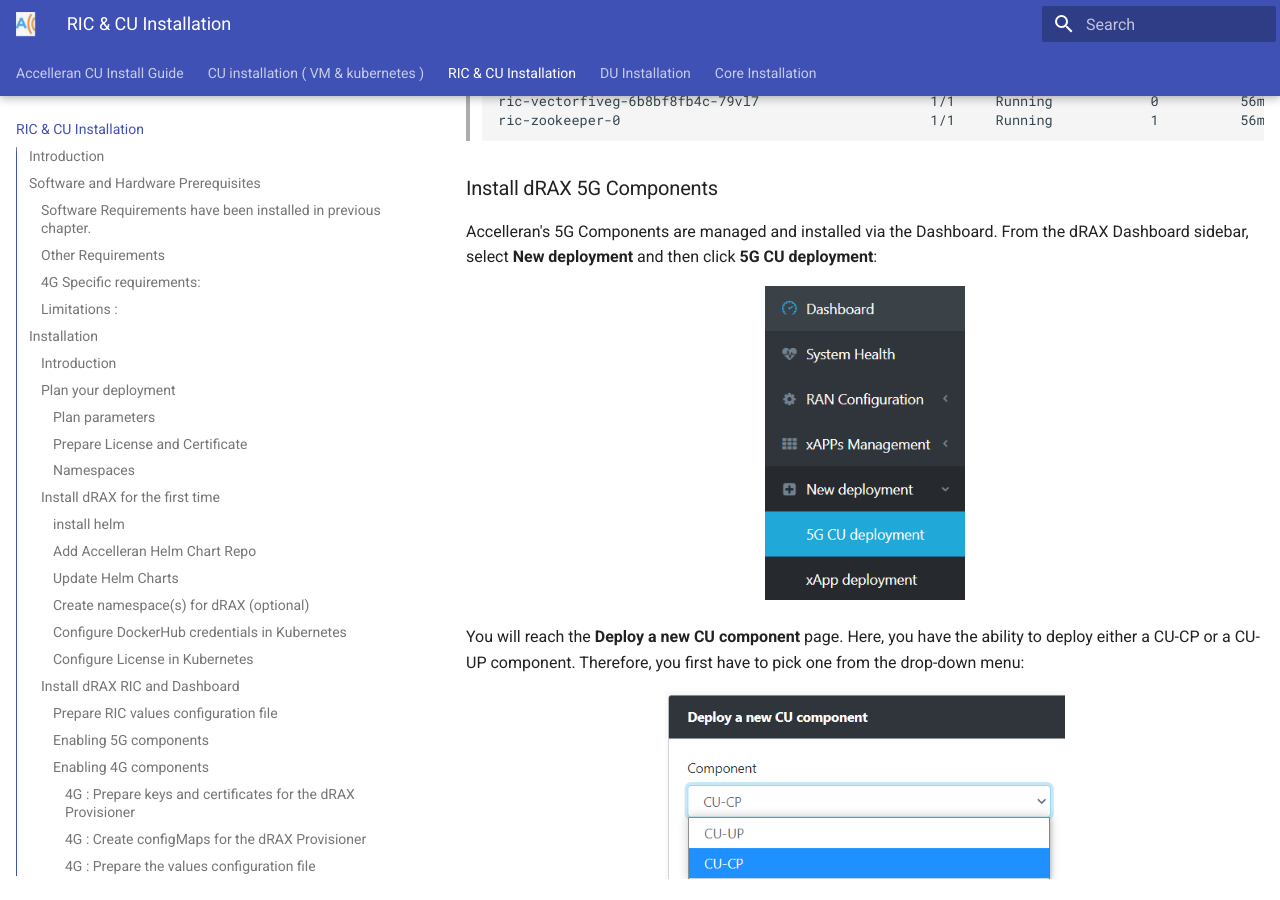
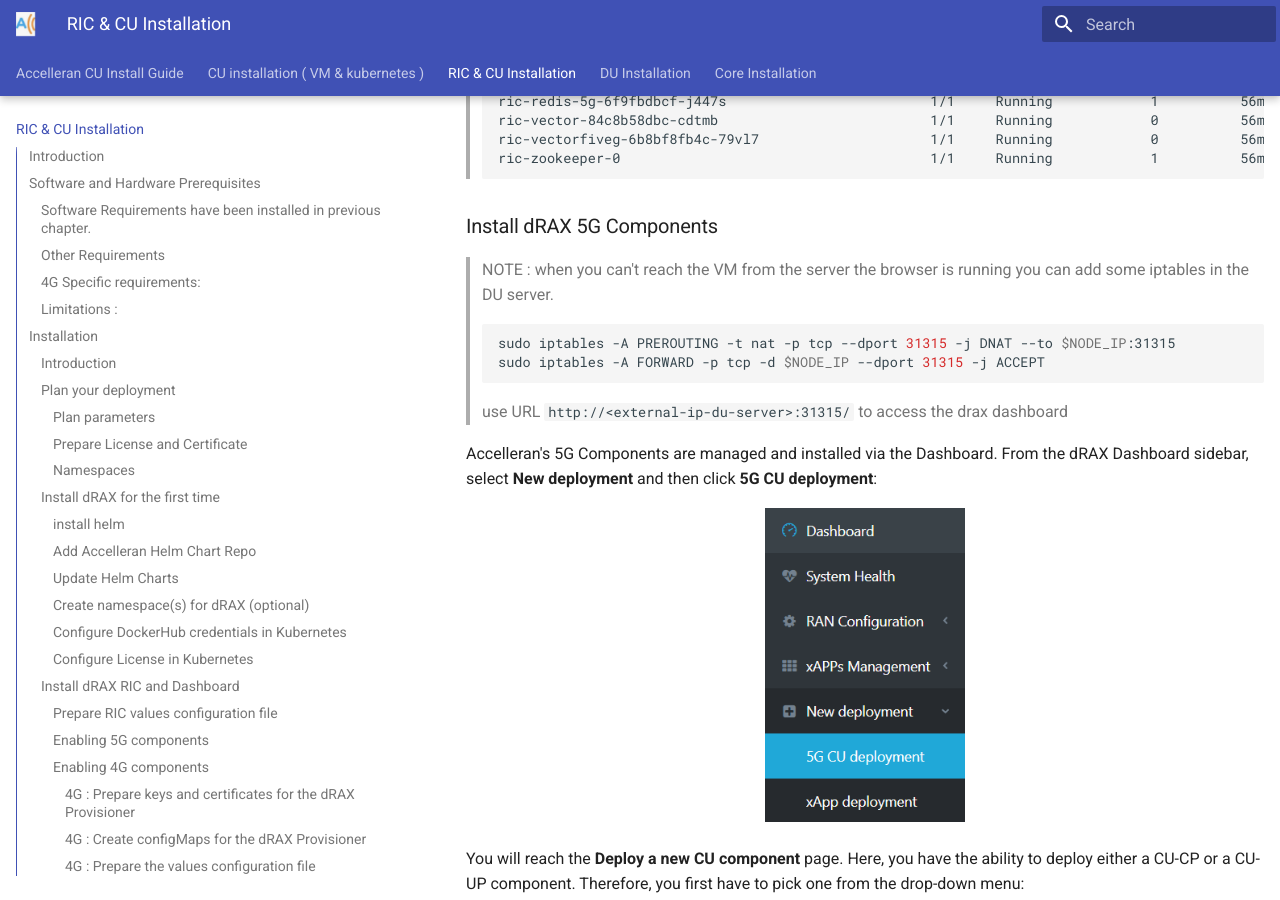
Before and after one commit to accelleran/drax-docs, an MkDocs documentation site: the page built from docs/drax-install/index.md, in a window 1280 px wide and 900 px high, scrolled down 10803 px. Built offline with MkDocs 1.6.1 and Material for MkDocs 9.7.7, drawn with Linux system fonts in a browser that asks for light colours; the version menu is left out; some of the changed text lies outside the part shown.

Commit message:
Update index.md

````diff
--- a/docs/drax-install/index.md
+++ b/docs/drax-install/index.md
@@ -460,6 +462,13 @@ You should see something like this. You can ignore the status of Jaeger in this
 > ```
 
 ### Install dRAX 5G Components
+> NOTE : when you can't reach the VM from the server the browser is running you can add some iptables in the DU server.
+> ``` bash
+> sudo iptables -A PREROUTING -t nat -p tcp --dport 31315 -j DNAT --to $NODE_IP:31315
+> sudo iptables -A FORWARD -p tcp -d $NODE_IP --dport 31315 -j ACCEPT
+> ```
+> use URL ```http://<external-ip-du-server>:31315/``` to access the drax dashboard
+>
 
 Accelleran's 5G Components are managed and installed via the Dashboard.
 From the dRAX Dashboard sidebar, select **New deployment** and then click **5G CU deployment**:
@@ -754,6 +763,12 @@ The 5G CU-CP components have a number of parameters that you can set as can be s
 * GNB CU-CP name: A friendly name of the 5G CU-CP component
 * AMF NG interface IP Address: You can click on the (+) sign in the table to expand it like on the figure below. You can now Add Rows to add multiple AMF NG interface IP addresses, or delete them using the Delete Row field. Edit the **NG Destination IP Address** to be the AMF NG IP address of your setup. This IP is the $CORE_IP.
 
+The values can be displayed like this
+``` bash
+env | grep -e CORE_IP -e PLMN
+#CORE_IP=192.168.88.5
+#PLMN_ID=253.88
+```
 Click the **Submit** button to send the configuration.
 
 ![5G CU-CP Configuration parameters](images/dashboard-cu-cp-config.png)
@@ -766,6 +781,11 @@ The 5G CU-UP has a number of configuration parameters as seen below:
 * GNB CU-UP name: The 3GPP friendly name of the CU-UP component,
 * E1 Links: You can Add Row or Delete Rows using the button. Here we add the E1 IP address of the CU-CP component that this CU-UP component will connect to. Enter the E1 IP under **E1 Destination IP Address.** This IP is the $E1_CU_IP .
 * Supported PLMN Slices; Expand the table by clicking the (+) sign. You can now Add Rows or Delete Rows to add multiple PLMN IDs. For each PLMN ID, you can Add Rows to add slices or Delete Rows to delete slices. Each slice is defined by the Slice Type and Slice Differentiator.
+
+Show the values that have been prepared like this.
+``` bash
+env | grep -e E1 -e PLMN
+```
 
 ![5G CU-UP Configuration parameters](images/dashboard-cu-up-config.png)
 
````
Also changed, not shown: other parts of docs/drax-install/index.md (+2 -0 lines).
